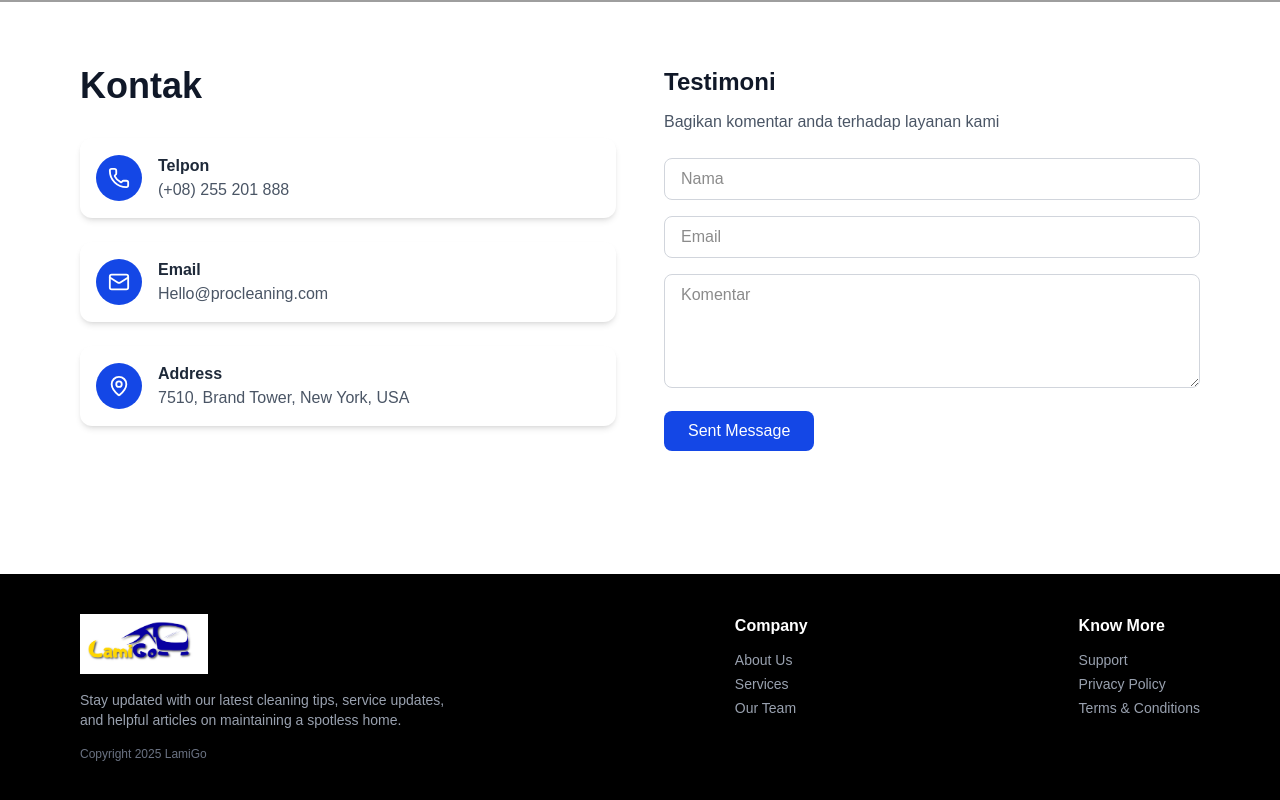
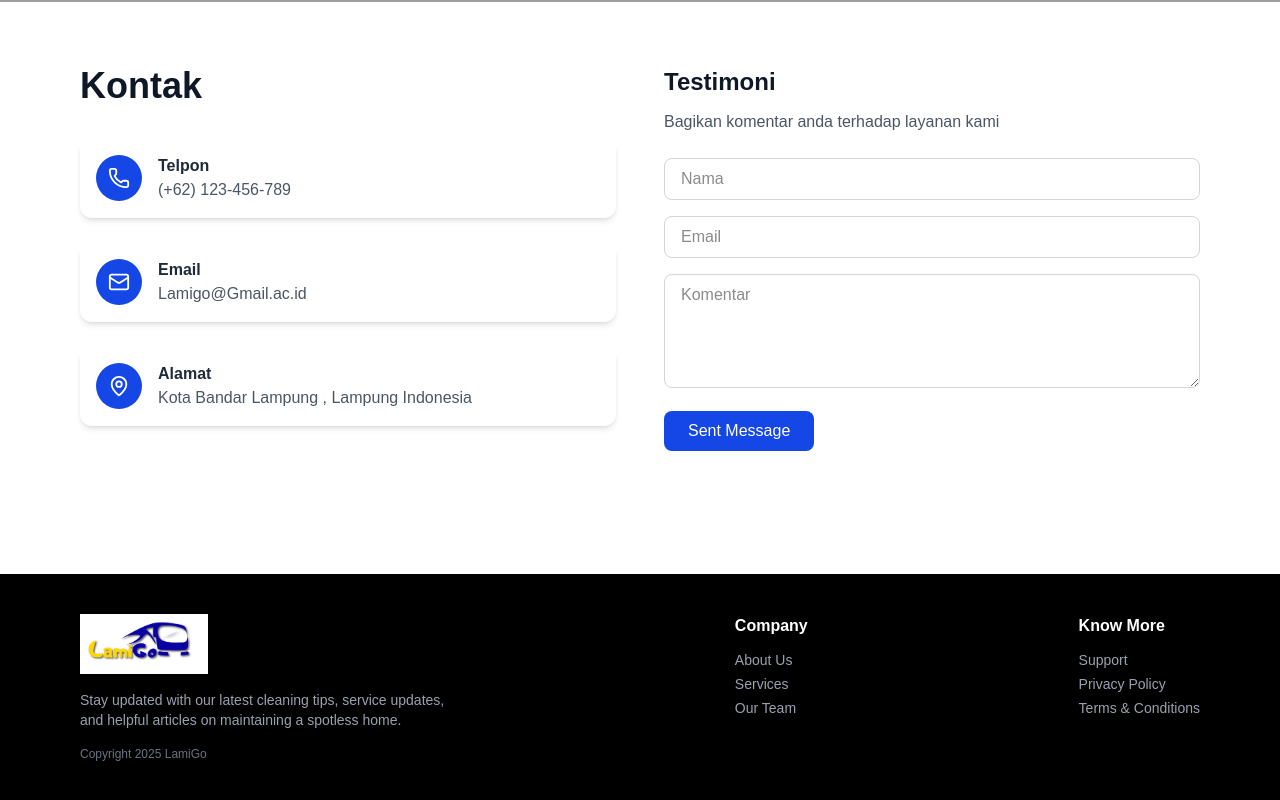
Before and after one commit to megustaSzy/project-web, a Next.js app in the folder web/: page / in a window 1280 px wide. Shown: the part 3085-3885 px from the top of the page. Built offline with nearby package versions, Linux system fonts and the light colour scheme; grey boxes are pictures that could not be loaded.

Commit message:
update deskripsi footer

```diff
--- a/web/src/app/components/Kontak/Kontak.tsx
+++ b/web/src/app/components/Kontak/Kontak.tsx
@@ -18,7 +18,7 @@ export default function KontakPage() {
               </div>
               <div>
                 <h4 className="font-semibold text-gray-800">Telpon</h4>
-                <p className="text-gray-600">(+08) 255 201 888</p>
+                <p className="text-gray-600">(+62) 123-456-789</p>
               </div>
             </div>
 
@@ -29,7 +29,7 @@ export default function KontakPage() {
               </div>
               <div>
                 <h4 className="font-semibold text-gray-800">Email</h4>
-                <p className="text-gray-600">Hello@procleaning.com</p>
+                <p className="text-gray-600">Lamigo@Gmail.ac.id</p>
               </div>
             </div>
 
@@ -39,9 +39,9 @@ export default function KontakPage() {
                 <MapPin size={22} />
               </div>
               <div>
-                <h4 className="font-semibold text-gray-800">Address</h4>
+                <h4 className="font-semibold text-gray-800">Alamat</h4>
                 <p className="text-gray-600">
-                  7510, Brand Tower, New York, USA
+                  Kota Bandar Lampung , Lampung Indonesia
                 </p>
               </div>
             </div>
```
